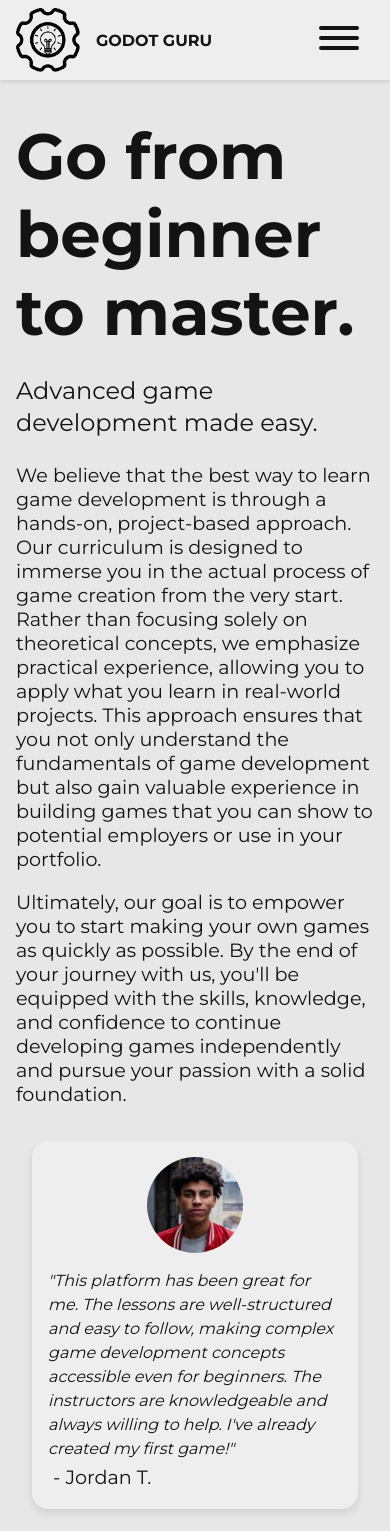
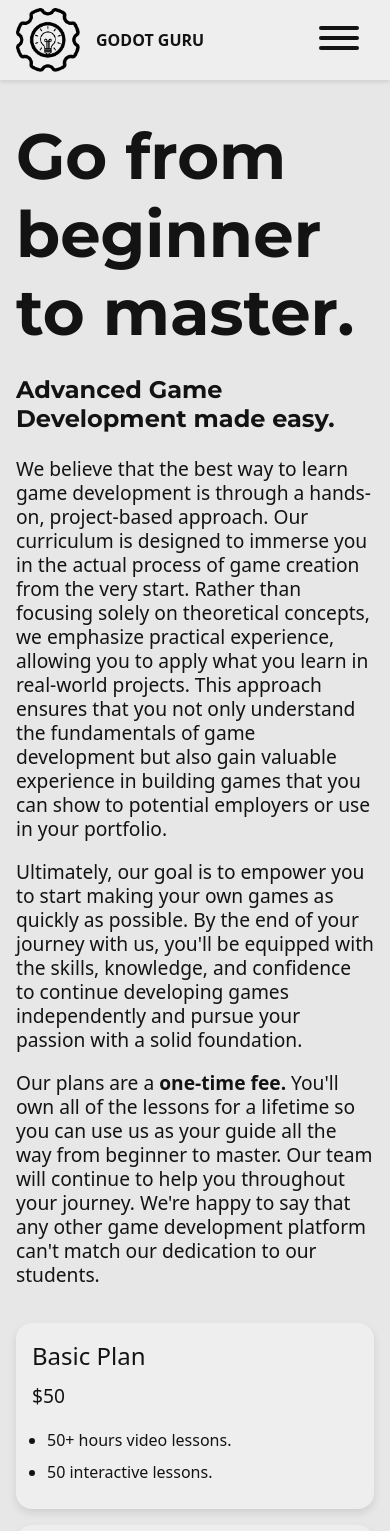
Before and after one commit to joayo13/godot-guru, a SvelteKit app: page / in a window 390 px wide. Shown: the top 1531 px of the page. Built offline with nearby package versions, Linux system fonts and the light colour scheme.

Commit message:
removed reviews, added margin left to banners to have consistent gap on mobile

```diff
--- a/src/components/Reviews.svelte
+++ /dev/null
@@ -1,87 +0,0 @@
-<script lang="ts">
-	import { onMount } from 'svelte';
-	let imageLoaded = false;
-	let reviewImage: HTMLImageElement;
-	onMount(() => {
-		if (reviewImage && reviewImage.complete !== undefined) {
-			// Check if the image is already loaded
-			handleImageLoad(); // If loaded, update the imageLoaded state
-		}
-	});
-
-	function handleImageLoad() {
-		imageLoaded = true;
-	}
-</script>
-
-<div class="reviews">
-	<div class="review-card">
-		<div class="image-container">
-			{#if !imageLoaded}
-				<img class="skeleton-image" src="jordanlowres.jpg" alt="loading..." />
-			{/if}
-			<img
-				class="review-card-image"
-				src="jordan.jpg"
-				alt="jordan t."
-				bind:this={reviewImage}
-				on:load={() => (imageLoaded = true)}
-				style="display: {imageLoaded ? 'block' : 'none'}"
-			/>
-		</div>
-		<i>
-			"This platform has been great for me. The lessons are well-structured and easy to follow, making
-			complex game development concepts accessible even for beginners. The instructors are
-			knowledgeable and always willing to help. I've already created my first game!" <b class="jordant">&nbsp;- Jordan T.</b>
-		</i>
-	</div>
-</div>
-
-<style>
-	@media (max-width: 768px) {
-		.review-card {
-			flex-direction: column;
-		}
-		.jordant {
-			display: block;
-			line-height: 2rem;
-		}
-	}
-	.jordant {
-		font-size: 1.2rem;
-		font-style: normal;
-		font-weight: normal;
-	}
-	.reviews {
-		position: relative;
-		display: flex;
-		flex-direction: column;
-		margin-left: auto;
-		margin-right: auto;
-		line-height: 1.5rem;
-	}
-	.review-card {
-		background-color: var(--bg-color-nav);
-		border-radius: 1rem;
-		padding: 1rem;
-		margin-top: 1rem;
-		box-shadow: 0 4px 8px rgba(0, 0, 0, 0.1);
-		display: flex;
-		gap: 1rem;
-		align-items: center;
-	}
-
-	.review-card-image {
-		border-radius: 50%;
-		width: 6rem;
-		height: 6rem;
-		object-fit: cover;
-	}
-	.skeleton-image {
-		border-radius: 50%;
-		width: 6rem;
-		height: 6rem;
-		background-color: var(--bg-color-banner);
-		filter: blur(5px);
-	}
-</style>
--- a/src/routes/+error.svelte
+++ b/src/routes/+error.svelte
@@ -21,11 +21,8 @@
 </main>
 
 <style>
-	p {
-		line-height: 1.5rem;
-		font-size: 1.2rem;
-	}
 	h2 {
+		margin-left: 1rem;
 		font-size: 4rem;
 		max-width: max-content;
 	}
--- a/src/routes/+layout.svelte
+++ b/src/routes/+layout.svelte
@@ -322,7 +322,7 @@
 	.main-nav-mobile {
 		padding: 1rem;
 		margin-top: 5rem;
-		font-family: 'Montserrat', sans-serif;
+		font-family: system-ui, -apple-system, BlinkMacSystemFont, 'Segoe UI', Roboto, Oxygen, Ubuntu, Cantarell, 'Open Sans', 'Helvetica Neue', sans-serif;
 		position: fixed;
 		top: 0;
 		right: 0;
@@ -349,7 +349,7 @@
 		padding-bottom: 1rem;
 	}
 	.navbar-mobile {
-		font-family: 'Montserrat', sans-serif;
+		font-family: system-ui, -apple-system, BlinkMacSystemFont, 'Segoe UI', Roboto, Oxygen, Ubuntu, Cantarell, 'Open Sans', 'Helvetica Neue', sans-serif;
 		background-color: var(--bg-color-nav);
 		position: fixed;
 		top: 0;
@@ -366,7 +366,7 @@
 	}
 
 	.navbar-desktop {
-		font-family: 'Montserrat', sans-serif;
+		font-family: system-ui, -apple-system, BlinkMacSystemFont, 'Segoe UI', Roboto, Oxygen, Ubuntu, Cantarell, 'Open Sans', 'Helvetica Neue', sans-serif;
 		background-color: var(--bg-color-nav);
 		position: fixed;
 		top: 0;
@@ -399,7 +399,7 @@
 	footer {
 		position: relative;
 		padding: 2rem;
-		font-family: 'Montserrat', sans-serif;
+		font-family: system-ui, -apple-system, BlinkMacSystemFont, 'Segoe UI', Roboto, Oxygen, Ubuntu, Cantarell, 'Open Sans', 'Helvetica Neue', sans-serif;
 		height: 15rem;
 		background-color: var(--bg-color-nav);
 		color: var(--text-color);
--- a/src/routes/+page.svelte
+++ b/src/routes/+page.svelte
@@ -1,6 +1,5 @@
 <script>
 	import Button, { Label, Icon } from '@smui/button';
-	import Reviews from '../components/Reviews.svelte';
 	import { onMount } from 'svelte';
 	import Plans from '../components/Plans.svelte';
 	let is_mobile = false;
@@ -54,16 +53,13 @@
 			/>
 		</svg>
 	<section class="pitch">
-		<h3>Advanced game development made easy.</h3>
+		<h3>Advanced Game Development made easy.</h3>
 		<p>
 			We believe that the best way to learn game development is through a hands-on, project-based approach. Our curriculum is designed to immerse you in the actual process of game creation from the very start. Rather than focusing solely on theoretical concepts, we emphasize practical experience, allowing you to apply what you learn in real-world projects. This approach ensures that you not only understand the fundamentals of game development but also gain valuable experience in building games that you can show to potential employers or use in your portfolio.
 		</p>
 		<p>
 			Ultimately, our goal is to empower you to start making your own games as quickly as possible. By the end of your journey with us, you'll be equipped with the skills, knowledge, and confidence to continue developing games independently and pursue your passion with a solid foundation.
 		</p>
-		<section class="reviews">
-			<Reviews></Reviews>
-		</section>
 		<p>Our plans are a <strong>one-time fee.</strong> You'll own all of the lessons for a lifetime so you can use us as your guide all the way from beginner to master. Our team will continue to help you throughout your journey. We're happy to say that any other game development platform can't match our dedication to our students.</p>
 	</section>
 	<section class="plans">
@@ -78,14 +74,21 @@
 </main>
 
 <style>
+	section {
+		padding-left: 1rem;
+		padding-right: 1rem;
+	}
 	p {
 		line-height: 1.5rem;
 		font-size: 1.2rem;
 	}
 	h3 {
-		font-weight: 400;
+		font-family: 'Montserrat', sans-serif;
+		font-weight: 800;
 		font-size: 1.5rem;
-		line-height: 2rem;
+	}
+	h2 {
+		font-family: 'Montserrat', sans-serif;
 	}
 	main {
 		overflow: hidden;
@@ -107,10 +110,6 @@
 		.logo-svg2 {
 			display: none;
 		}
-		section {
-		padding-left: 1rem;
-		padding-right: 1rem;
-	}
 	}
 	.logo-svg {
 		position: absolute;
@@ -136,7 +135,7 @@
 		margin-bottom: 0rem;
 	}
 	.main {
-		font-family: 'Montserrat', sans-serif;
+		font-family: system-ui, -apple-system, BlinkMacSystemFont, 'Segoe UI', Roboto, Oxygen, Ubuntu, Cantarell, 'Open Sans', 'Helvetica Neue', sans-serif;
 		background-color: var(--bg-color-page);
 		color: var(--text-color);
 		width: 100%;
--- a/src/routes/about/+page.svelte
+++ b/src/routes/about/+page.svelte
@@ -149,27 +149,4 @@
 		flex-shrink: 0;
 		display: block;
 	}
-	.image-container {
-		border-radius: 1rem;
-		width: 140rem;
-		height: 40rem; /* Set a fixed height or use another unit as needed */
-		background-color: var(--bg-color-banner); /* Placeholder background color */
-		position: relative; /* Important for absolute positioning */
-		overflow: hidden; /* Ensure no overflow */
-	}
-	.image-container img {
-		width: 100%;
-		height: 100%;
-		object-position: left;
-		object-fit: cover;
-		display: block;
-		position: absolute;
-		top: 0;
-		left: 0;
-	}
-	@media (max-width: 1000px) {
-		.image-container {
-			display: none;
-		}
-	}
 </style>
--- a/src/routes/cancel/+page.svelte
+++ b/src/routes/cancel/+page.svelte
@@ -30,6 +30,7 @@
 		font-size: 1.2rem;
 	}
 	h2 {
+		margin-left: 1rem;
 		font-size: 4rem;
 		max-width: max-content;
 	}
--- a/src/routes/success/+page.svelte
+++ b/src/routes/success/+page.svelte
@@ -30,6 +30,7 @@
 		font-size: 1.2rem;
 	}
 	h2 {
+		margin-left: 1rem;
 		font-size: 4rem;
 		max-width: max-content;
 	}
```
